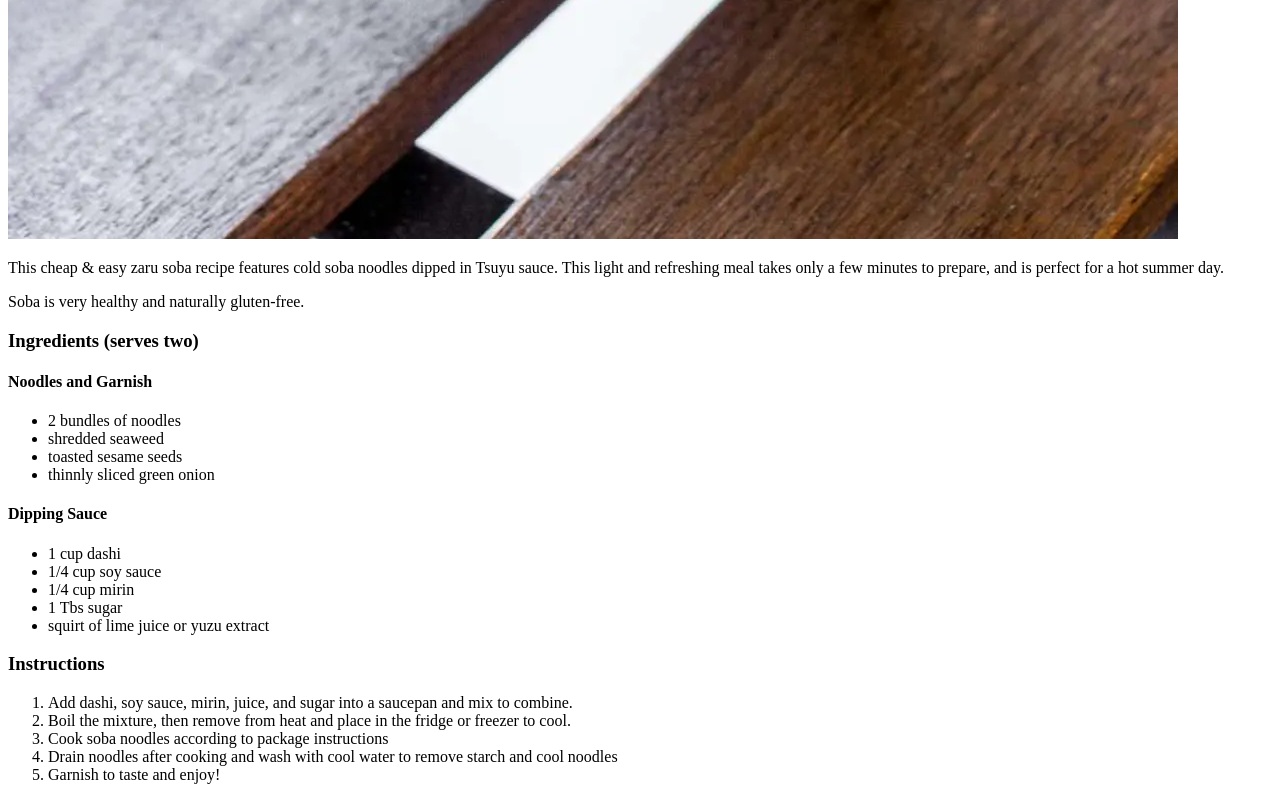
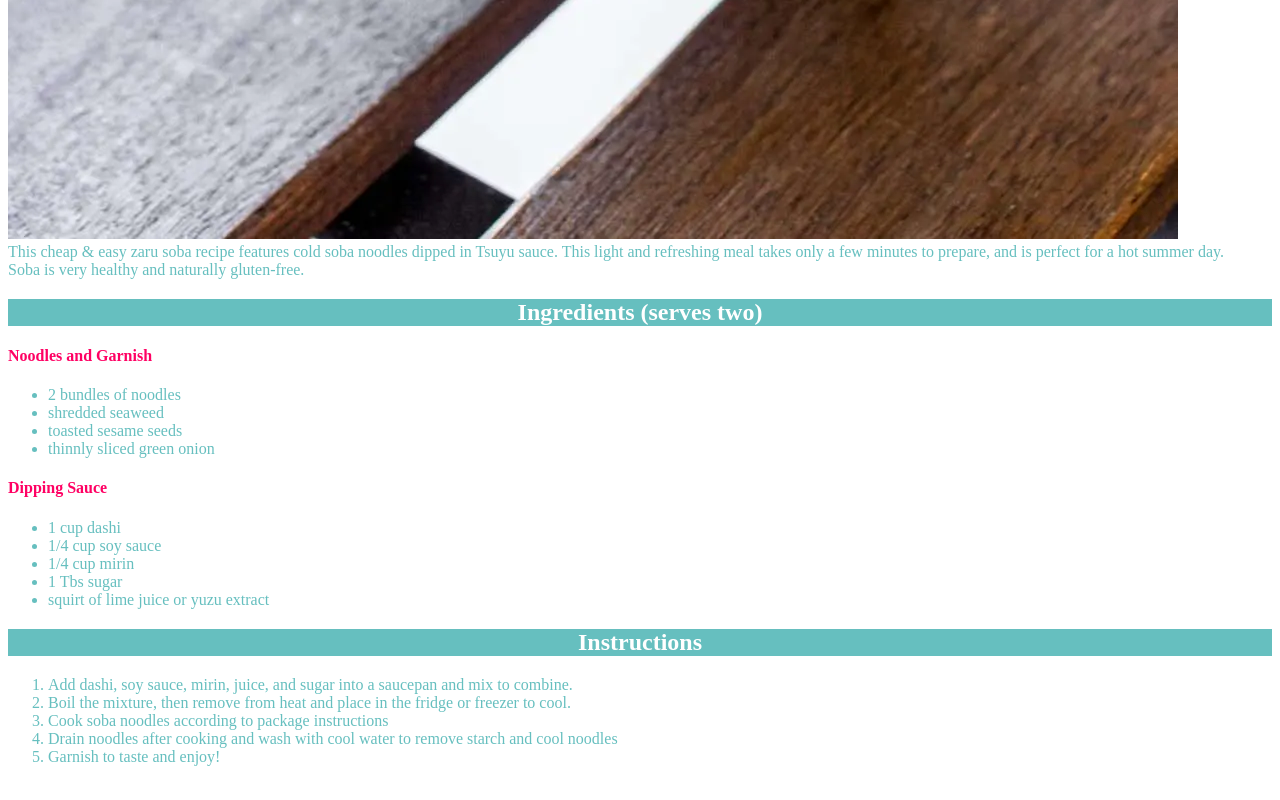
Before and after one commit to StevieG223/odin-recipes, a plain HTML site: page recipes/zaru-soba.html in a window 1280 px wide. Shown: the part 1651-2451 px from the top of the page. Drawn offline with Linux system fonts and the light colour scheme.

Commit message:
incorporate stylesheet with css

```diff
--- a/recipes/zaru-soba.html
+++ b/recipes/zaru-soba.html
@@ -5,23 +5,29 @@
     <meta http-equiv="X-UA-Compatible" content="IE=edge">
     <meta name="viewport" content="width=device-width, initial-scale=1.0">
     <title>Document</title>
+    <link rel="stylesheet" href="../styles.css">
 </head>
 <body>
     <h1>Zaru Soba</h1>
     <h2>ざるそば</h2>
     <img src="../images/zaru-soba.jpg">
-    <p>This cheap & easy zaru soba recipe features cold soba noodles dipped in Tsuyu sauce.
-        This light and refreshing meal takes only a few minutes to prepare, and is perfect for a hot summer day. </p>
-    <p>Soba is very healthy and naturally gluten-free.</p>
-    <h3>Ingredients (serves two)</h3>
+    <div>This cheap & easy zaru soba recipe features cold soba noodles dipped in Tsuyu sauce.
+        This light and refreshing meal takes only a few minutes to prepare, and is perfect for a hot summer day. </div>
+    <div>Soba is very healthy and naturally gluten-free.</div>
+
+    <h2>Ingredients (serves two)</h2>
+
     <h4>Noodles and Garnish</h4>
+<div>
     <ul>
         <li>2 bundles of noodles</li>
         <li>shredded seaweed</li>
         <li> toasted sesame seeds</li>
         <li>thinnly sliced green onion</li>
     </ul>
+</div>
     <h4>Dipping Sauce</h4>
+    <div>
         <ul>
             <li>1 cup dashi</li>
             <li>1/4 cup soy sauce</li>
@@ -29,7 +35,9 @@
             <li>1 Tbs sugar</li>
             <li>squirt of lime juice or yuzu extract</li>
         </ul>
-    <h3>Instructions</h3>
+    </div>
+        <h2>Instructions</h2>
+    <div>
         <ol>
             <li>Add dashi, soy sauce, mirin, juice, and sugar into a saucepan and mix to combine.</li>
             <li>Boil the mixture, then remove from heat and place in the fridge or freezer to cool.</li>
@@ -37,6 +45,6 @@
             <li>Drain noodles after cooking and wash with cool water to remove starch and cool noodles</li>
             <li>Garnish to taste and enjoy!</li>
         </ol>
-
+    </div>
 </body>
 </html>
```
Lines whose indentation alone changed are shown as unchanged.
